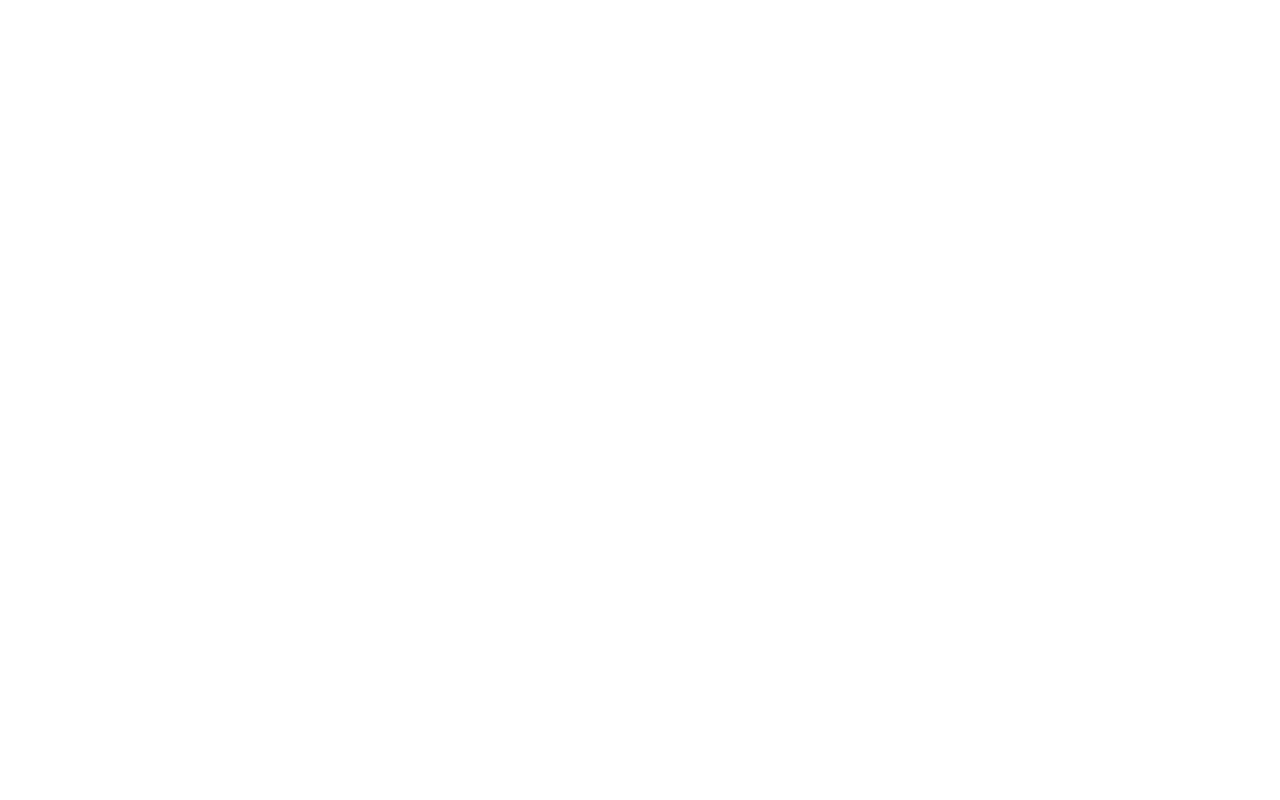
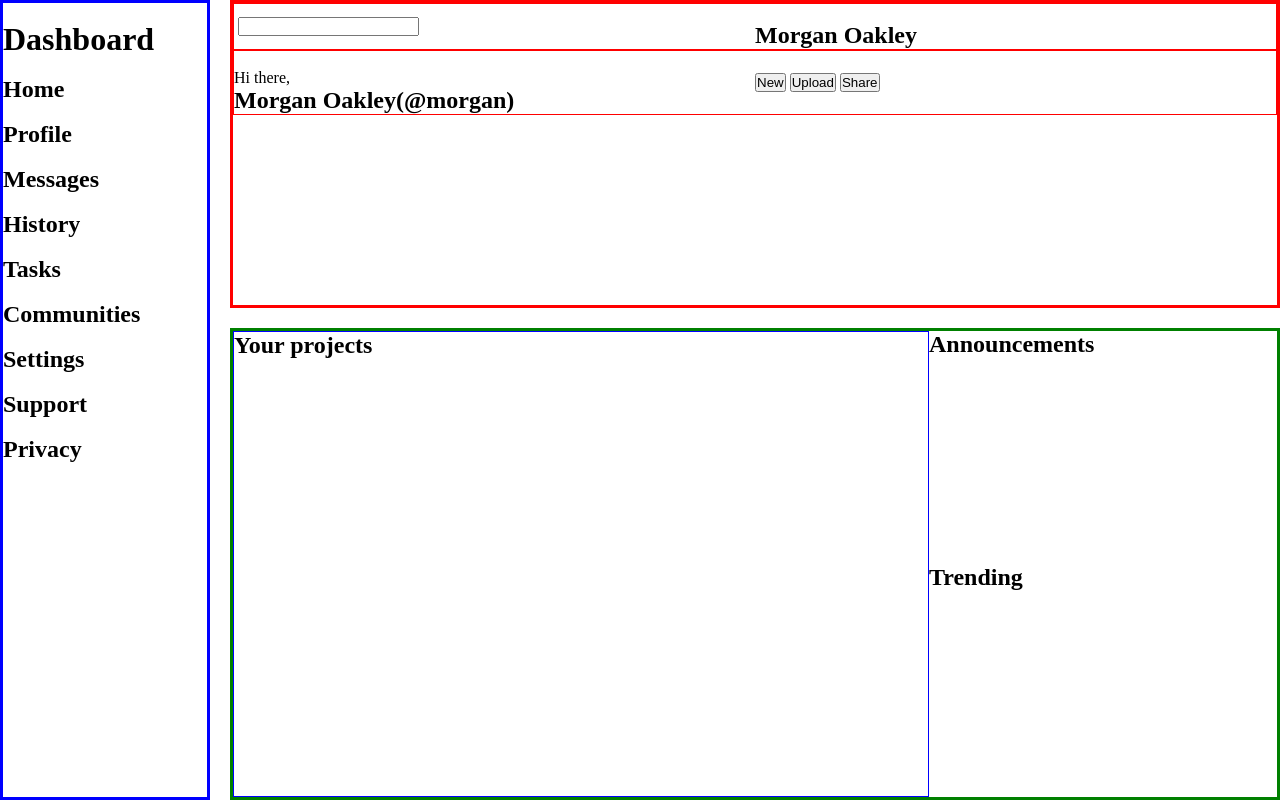
Before and after one commit to zRdzera/admin-dashboard, a plain HTML site: page index.html in a window 1280 px wide. Drawn offline with Linux system fonts and the light colour scheme.

Commit message:
Basic layout done

```diff
--- a/index.html
+++ b/index.html
@@ -5,8 +5,103 @@
     <meta http-equiv="X-UA-Compatible" content="IE=edge">
     <meta name="viewport" content="width=device-width, initial-scale=1.0">
     <title>Admin Dashboard</title>
+
+    <link rel="stylesheet" href="style.css">
 </head>
 <body>
+    <div id="header">
+        <div id="header-top-section">
+            <div id="header-search-bar">
+                <img src="" alt="" id="search-icon">
+                <input type="text">
+            </div>
 
+            <div id="header-user-info">
+                <img src="" alt="">
+                <img src="" alt="">
+                <h2>Morgan Oakley</h2>
+            </div>
+        </div>
+
+        <div id="header-footer-section">
+            <div id="header-user-greeting">
+                <img src="" alt="">
+                <div>
+                    <p>Hi there,</p>
+                    <h2>Morgan Oakley(@morgan)</h2>
+                </div>
+            </div>
+
+            <div id="header-buttons">
+                <button>New</button>
+                <button>Upload</button>
+                <button>Share</button>
+            </div>
+        </div>
+    </div>
+
+    <div id="sidebar">
+        <div id="sidebar-header">
+            <img src="" alt="">
+            <h1>Dashboard</h1>
+        </div>
+
+        <div id="sidebar-menu">
+            <div>
+                <img src="" alt="">
+                <h2>Home</h2>
+            </div>
+            <div>
+                <img src="" alt="">
+                <h2>Profile</h2>
+            </div>
+            <div>
+                <img src="" alt="">
+                <h2>Messages</h2>
+            </div>
+            <div>
+                <img src="" alt="">
+                <h2>History</h2>
+            </div>
+            <div>
+                <img src="" alt="">
+                <h2>Tasks</h2>
+            </div>
+            <div>
+                <img src="" alt="">
+                <h2>Communities</h2>
+            </div>
+        </div>
+
+        <div id="sidebar-footer">
+            <div>
+                <img src="" alt="">
+                <h2>Settings</h2>
+            </div>
+            <div>
+                <img src="" alt="">
+                <h2>Support</h2>
+            </div>
+            <div>
+                <img src="" alt="">
+                <h2>Privacy</h2>
+            </div>
+        </div>
+    </div>
+
+    <div id="main-content">
+        <div id="main-content-projects">
+            <h2>Your projects</h2>
+
+        </div>
+        <div id="main-content-announcements">
+            <h2>Announcements</h2>
+
+        </div>
+        <div id="main-content-trending">
+            <h2>Trending</h2>
+
+        </div>
+    </div>
 </body>
 </html>
--- a/style.css
+++ b/style.css
@@ -2,5 +2,57 @@
     padding: 0;
     margin: 0;
     box-sizing: border-box;
-    font-size: 62.5%;
+    /* font-size: 62.5%; */
 }
+
+body {
+    height: 100vh;
+    display: grid;
+    grid-template-columns: 1fr 5fr;
+    grid-template-rows: repeat(5, 1fr);
+    grid-template-areas:
+    "sidebar header"
+    "sidebar header"
+    "sidebar main"
+    "sidebar main"
+    "sidebar main";
+    gap: 20px;
+}
+
+        /* ====== HEADER ====== */
+#header {
+    grid-area: header;
+    border: 3px solid red;
+}
+
+#header-top-section, #header-footer-section {
+    display: grid;
+    grid-template-columns: repeat(2, 1fr);
+    align-items: center;
+    border: 1px solid red;
+}
+
+        /* ====== SIDEBAR ====== */
+#sidebar {
+    grid-area: sidebar;
+    border: 3px solid blue;
+}
+
+        /* ====== MAIN CONTENT ====== */
+#main-content {
+    grid-area: main;
+    display: grid;
+    grid-template-columns: 2fr 1fr;
+    grid-template-rows: 1fr 1fr;
+    grid-template-areas:
+    "main announcements"
+    "main trending";
+    border: 3px solid green;
+}
+
+#main-content-projects {
+    grid-area: main;
+    display: grid;
+    height: 100%;
+    border: 1px solid blue;
+}
```
